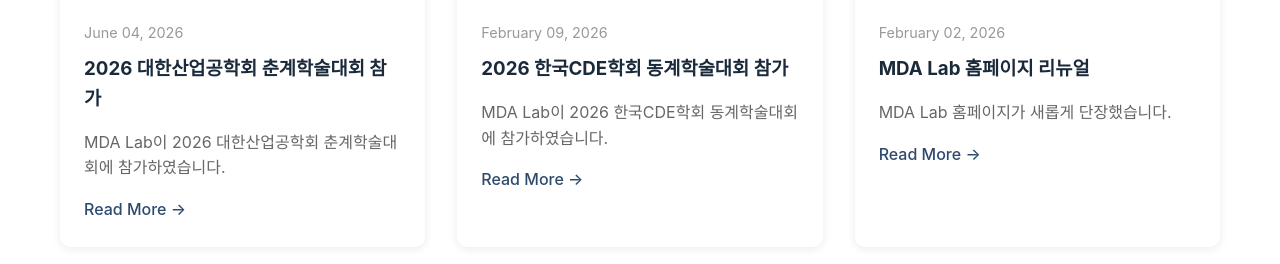
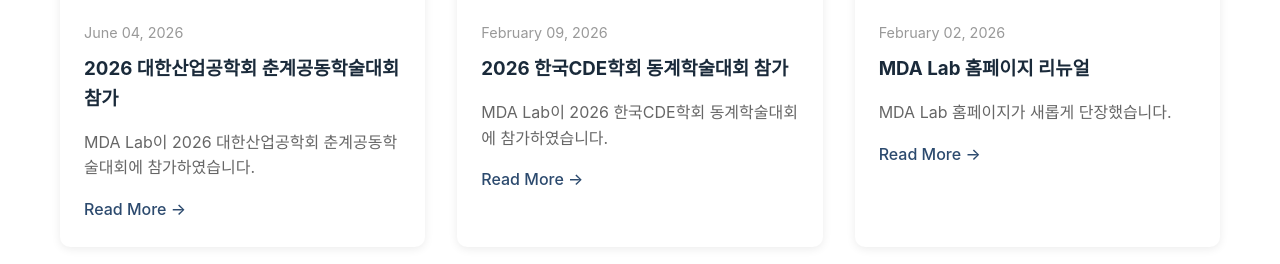
Before and after one commit to PNU-MDA-LAB/PNU-MDA-LAB.github.io, a Jekyll site: the page built from index.md, in a window 1280 px wide and 900 px high, scrolled down 1308 px, cut to the strip 203-467 px from the top of the window. Built offline with Jekyll 4.4.1, drawn with Linux system fonts in a browser that asks for light colours.

Commit message:
사진 포맷 변경, 포스트 이름 변경

```diff
--- a/_posts/2026-06-04-kiie-spring-conference.md
+++ b/_posts/2026-06-04-kiie-spring-conference.md
@@ -1,12 +1,12 @@
 ---
 layout: post
-title: "2026 대한산업공학회 춘계학술대회 참가"
+title: "2026 대한산업공학회 춘계공동학술대회 참가"
 date: 2026-06-04
 author: "MDA Lab"
 image: /assets/images/posts/2026-06-04-kiie-conference-5.webp
 ---
 
-MDA Lab이 **2026 대한산업공학회 춘계학술대회**에 참가하였습니다.
+MDA Lab이 **2026 대한산업공학회 춘계공동학술대회**에 참가하였습니다.
 
 - **일시**: 2026.06.04
 
```
Also changed, not shown: _posts/2026-02-02-homepage-renewal.md (+1 -1 lines), assets/images/news1.webp (added), 3 other files.
